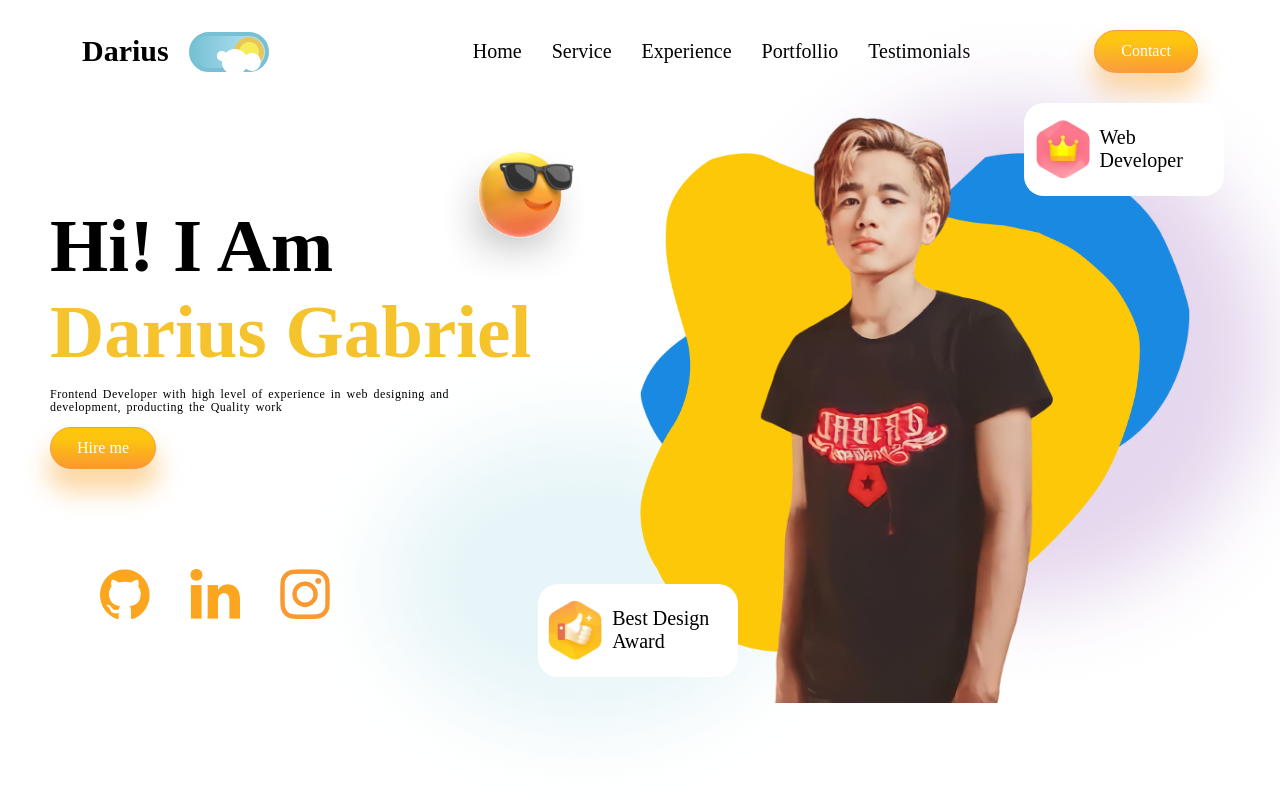
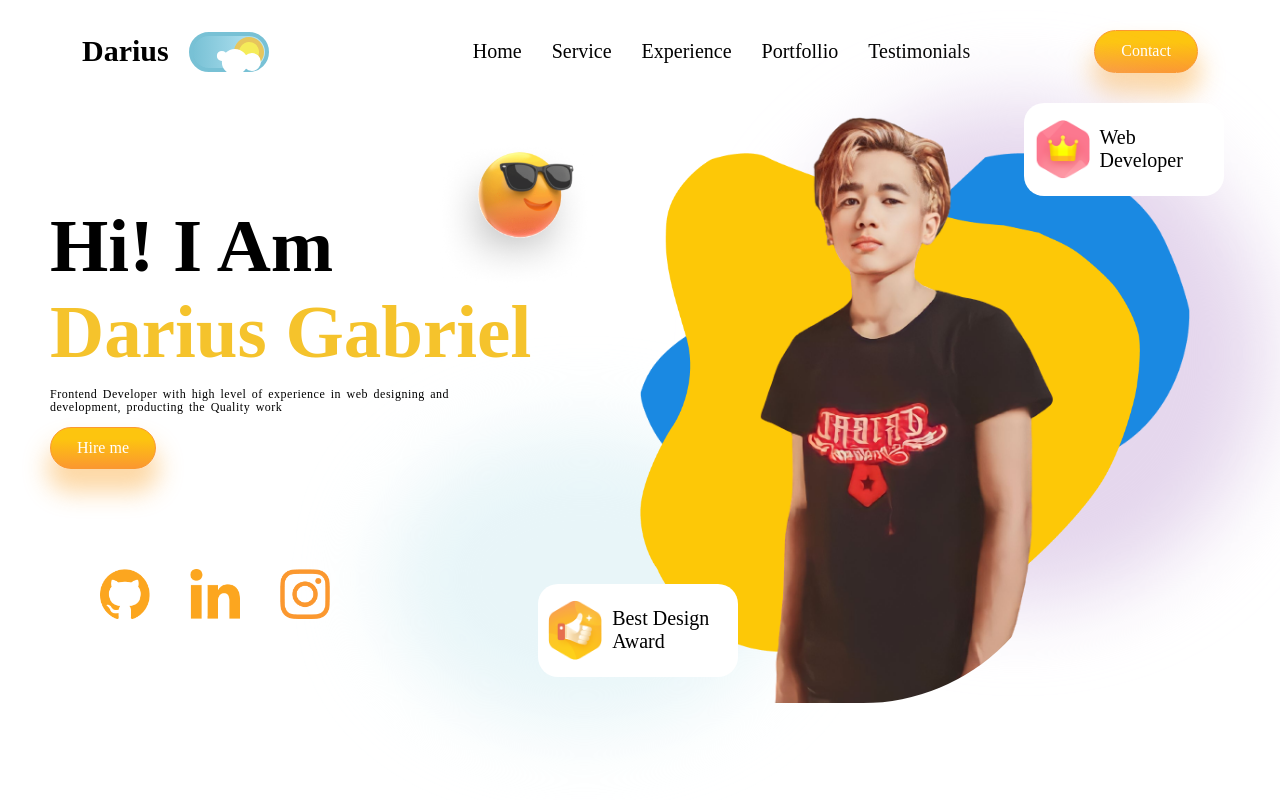
Before and after one commit to AkNOwn389/my_personal_fortfollio, a website built with Vite: page index.html in a window 1280 px wide. Shown: the top 800 px of the page. Built offline with nearby package versions, Linux system fonts and the light colour scheme.

Commit message:
Update hero.css

```diff
--- a/src/css/hero.css
+++ b/src/css/hero.css
@@ -74,6 +74,7 @@
      margin-right: 50px;
      height: 600px;
      z-index: 3;
+     border-bottom-right-radius: 200px;
 }
 
 .firstImage{
```
